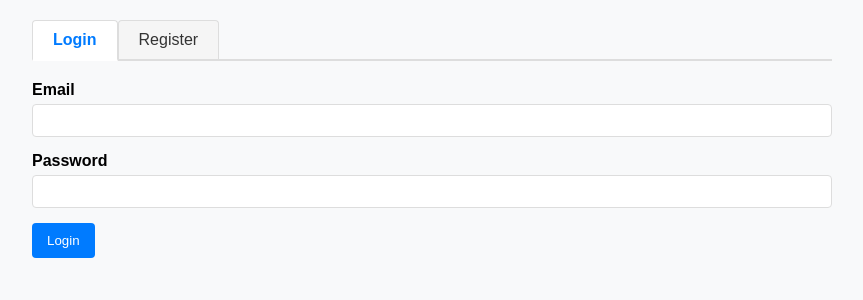
After one commit to bakunobu/aisobes, a Flask app: page /user in a window 1280 px wide. The commit adds this page. Shown: the top 300 px of the page, without its empty margins (208-1071 px from the left). Run offline with Flask 3, Linux system fonts and the light colour scheme.

Commit message:
login page

```diff
--- a/app.py
+++ b/app.py
@@ -19,6 +19,14 @@ from flask_migrate import Migrate
 
 from extensions import db
 import utils
+from werkzeug.security import generate_password_hash, check_password_hash
+
+# Password hashing helpers
+def hash_password(password: str) -> str:
+    return generate_password_hash(password)
+
+def verify_password(password: str, password_hash: str) -> bool:
+    return check_password_hash(password_hash, password)
 
 # ---------------------------------------------------------------------------
 # Flask application factory
@@ -1214,6 +1222,99 @@ def project_list():
     """Alias — redirect to home (dashboard)."""
     return redirect(url_for("home"))
 
+# ---------------------------------------------------------------------------
+# User Authentication
+# ---------------------------------------------------------------------------
+
+from functools import wraps
+from flask import g
+
+def login_required(f):
+    @wraps(f)
+    def decorated(*args, **kwargs):
+        user_id = session.get("user_id")
+        if user_id is None:
+            flash("Please log in first.", "error")
+            return redirect(url_for("user_page"))
+        g.user = models.User.query.get(user_id)
+        return f(*args, **kwargs)
+    return decorated
+@app.route("/user", methods=["GET"])
+def user_page():
+    """Render the combined login/register page."""
+    user_id = session.get("user_id")
+    user = None
+    if user_id:
+        user = models.User.query.get(user_id)
+    return render_template("user.html", user=user)
+
+@app.route("/register", methods=["POST"])
+def register():
+    """Handle new user registration."""
+    name = request.form.get("name", "").strip()
+    email = request.form.get("email", "").strip()
+    password = request.form.get("password", "")
+    confirm_password = request.form.get("confirm_password", "")
+
+    # Validate inputs
+    if not name or not email or not password:
+        flash("All fields are required", "error")
+        return redirect(url_for("user_page"))
+    if password != confirm_password:
+        flash("Passwords do not match", "error")
+        return redirect(url_for("user_page"))
+    if len(password) < 6:
+        flash("Password must be at least 6 characters", "error")
+        return redirect(url_for("user_page"))
+
+    # Check if email exists
+    if models.User.query.filter_by(email=email).first():
+        flash("Email already registered", "error")
+        return redirect(url_for("user_page"))
+
+    # Create user
+    user = models.User(
+        name=name,
+        email=email,
+        password_hash=hash_password(password),
+        role="user",
+        is_active=True
+    )
+    db.session.add(user)
+    db.session.commit()
+
+    # Log in user
+    session["user_id"] = user.id
+    flash(f"Welcome {name}! Account created successfully", "success")
+    return redirect(url_for("home"))
+
+@app.route("/login", methods=["POST"])
+def login():
+    """Handle user login."""
+    email = request.form.get("email", "").strip()
+    password = request.form.get("password", "")
+
+    user = models.User.query.filter_by(email=email).first()
+
+    if not user or not verify_password(password, user.password_hash):
+        flash("Invalid email or password", "error")
+        return redirect(url_for("user_page"))
+
+    # Log in user
+    session["user_id"] = user.id
+    user.last_login = datetime.now(timezone.utc)
+    db.session.commit()
+
+    flash(f"Welcome back {user.name}!", "success")
+    return redirect(url_for("home"))
+
+@app.route("/logout")
+def logout():
+    """Handle user logout."""
+    session.pop("user_id", None)
+    flash("You have been logged out", "success")
+    return redirect(url_for("home"))
+
 
 # ---------------------------------------------------------------------------
 # Entry point
@@ -1233,5 +1334,6 @@ def dependencies():
     )
 
 
+
 if __name__ == "__main__":
     app.run(debug=True, port=5050)
--- /dev/null
+++ b/templates/user.html
@@ -0,0 +1,98 @@
+<!DOCTYPE html>
+<html>
+<head>
+    <title>Organizer — User Authentication</title>
+    <style>
+        /* Match existing home.html styles */
+        body { font-family: Arial, sans-serif; max-width: 800px; margin: 0 auto; padding: 20px; background: #f8f9fa; }
+        .tabs { display: flex; gap: 0; margin-bottom: 20px; border-bottom: 2px solid #ddd; }
+        .tabs a { text-decoration: none; padding: 10px 20px; color: #333; border: 1px solid #ddd; border-bottom: none; border-radius: 4px 4px 0 0; background: #f5f5f5; }
+        .tabs a.active { background: #fff; border-bottom: 2px solid #fff; margin-bottom: -2px; font-weight: bold; color: #007bff; }
+        .form-group { margin-bottom: 15px; }
+        label { display: block; margin-bottom: 5px; font-weight: bold; }
+        input[type="text"], input[type="email"], input[type="password"] {
+            width: 100%;
+            padding: 8px;
+            border: 1px solid #ddd;
+            border-radius: 4px;
+            box-sizing: border-box;
+        }
+        button { background: #007bff; color: white; border: none; padding: 10px 15px; border-radius: 4px; cursor: pointer; }
+        button:hover { background: #0069d9; }
+        .flash-messages { margin-bottom: 20px; }
+        .flash-error { color: #dc3545; background: #f8d7da; padding: 10px; border-radius: 4px; }
+        .flash-success { color: #28a745; background: #d4edda; padding: 10px; border-radius: 4px; }
+    </style>
+    <script>
+        function showTab(tabName) {
+            document.querySelectorAll('.tab-content').forEach(tab => {
+                tab.style.display = 'none';
+            });
+            document.querySelectorAll('.tabs a').forEach(tab => {
+                tab.classList.remove('active');
+            });
+            document.getElementById(tabName).style.display = 'block';
+            event.currentTarget.classList.add('active');
+        }
+    </script>
+</head>
+<body>
+    <div class="tabs">
+        <a href="#" onclick="showTab('login-tab')" class="active">Login</a>
+        <a href="#" onclick="showTab('register-tab')">Register</a>
+    </div>
+
+    <div class="flash-messages">
+        {% with messages = get_flashed_messages(with_categories=true) %}
+            {% if messages %}
+                {% for category, message in messages %}
+                    <div class="flash-{{ category }}">{{ message }}</div>
+                {% endfor %}
+            {% endif %}
+        {% endwith %}
+    </div>
+
+    {% if user %}
+        <div class="logged-in">
+            <p>You are logged in as <strong>{{ user.name }}</strong></p>
+            <a href="{{ url_for('logout') }}"><button>Logout</button></a>
+        </div>
+    {% else %}
+        <div id="login-tab" class="tab-content">
+            <form action="{{ url_for('login') }}" method="POST">
+                <div class="form-group">
+                    <label for="login-email">Email</label>
+                    <input type="email" id="login-email" name="email" required>
+                </div>
+                <div class="form-group">
+                    <label for="login-password">Password</label>
+                    <input type="password" id="login-password" name="password" minlength="6" required>
+                </div>
+                <button type="submit">Login</button>
+            </form>
+        </div>
+
+        <div id="register-tab" class="tab-content" style="display:none">
+            <form action="{{ url_for('register') }}" method="POST">
+                <div class="form-group">
+                    <label for="register-name">Name</label>
+                    <input type="text" id="register-name" name="name" required>
+                </div>
+                <div class="form-group">
+                    <label for="register-email">Email</label>
+                    <input type="email" id="register-email" name="email" required>
+                </div>
+                <div class="form-group">
+                    <label for="register-password">Password (min 6 characters)</label>
+                    <input type="password" id="register-password" name="password" minlength="6" required>
+                </div>
+                <div class="form-group">
+                    <label for="register-confirm">Confirm Password</label>
+                    <input type="password" id="register-confirm" name="confirm_password" minlength="6" required>
+                </div>
+                <button type="submit">Register</button>
+            </form>
+        </div>
+    {% endif %}
+</body>
+</html>
```
Also changed, not shown: plans/user-auth-plan.md (added, +149 -0 lines), templates/home.html (+24 -0 lines).
